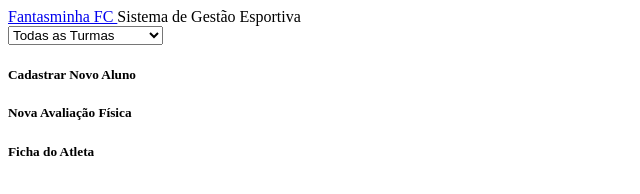
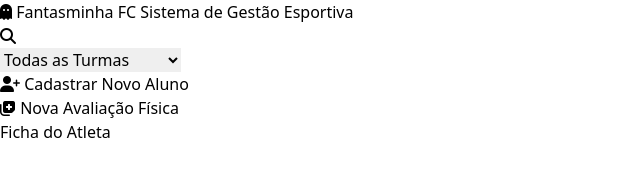
Before and after one commit to mascarol/escolinha-futebol, a website: page public/index.html in a window 1280 px wide. Shown: the whole page, without its empty margins (0-640 px from the left). Drawn offline with nearby package versions, Linux system fonts and the light colour scheme.

Commit message:
Atualiza sistema da escolinha

```diff
--- a/public/index.html
+++ b/public/index.html
@@ -1,20 +1,39 @@
-<link rel="stylesheet" />
-<link rel="stylesheet" />
+<!DOCTYPE html>
+<html lang="pt-BR">
+
+<head>
+  <meta charset="UTF-8">
+  <meta name="viewport" content="width=device-width, initial-scale=1.0">
+  <title>Fantasminha FC - Sistema de Gestão Esportiva</title>
+
+  <!-- Carregamento do Tailwind CSS via CDN -->
+  <script src="https://cdn.tailwindcss.com"></script>
+
+  <!-- Carregamento de Ícones (Font Awesome) -->
+  <link rel="stylesheet" href="https://cdnjs.cloudflare.com/ajax/libs/font-awesome/6.4.0/css/all.min.css">
+
+  <!-- Se você utiliza um arquivo CSS local no projeto, use a linha abaixo: -->
+  <!-- <link href="styles.css" rel="stylesheet"> -->
+</head>
+
+<body>
+
   <nav>
     <div>
       <a href="#">
-      <i></i>Fantasminha FC
+        <i class="fas fa-ghost"></i> Fantasminha FC
       </a>
       <span>Sistema de Gestão Esportiva</span>
     </div>
   </nav>
+
   <div>
     <div>
       <div>
         <div>
           <div>
             <div>
-            <span><i></i></span>
+              <span><i class="fas fa-search"></i></span>
             </div>
           </div>
           <div>
@@ -34,28 +53,31 @@
     </div>
     <div></div>
   </div>
+
   <div aria-hidden="true">
     <div>
       <div>
         <div>
           <h5>
-          <i></i>Cadastrar Novo Aluno
+            <i class="fas fa-user-plus"></i> Cadastrar Novo Aluno
           </h5>
         </div>
       </div>
     </div>
   </div>
+
   <div aria-hidden="true">
     <div>
       <div>
         <div>
           <h5>
-          <i></i>Nova Avaliação Física
+            <i class="fas fa-notes-medical"></i> Nova Avaliação Física
           </h5>
         </div>
       </div>
     </div>
   </div>
+
   <div aria-hidden="true">
     <div>
       <div>
@@ -66,3 +88,7 @@
       </div>
     </div>
   </div>
+
+</body>
+
+</html>
```
Lines whose indentation alone changed are shown as unchanged.
